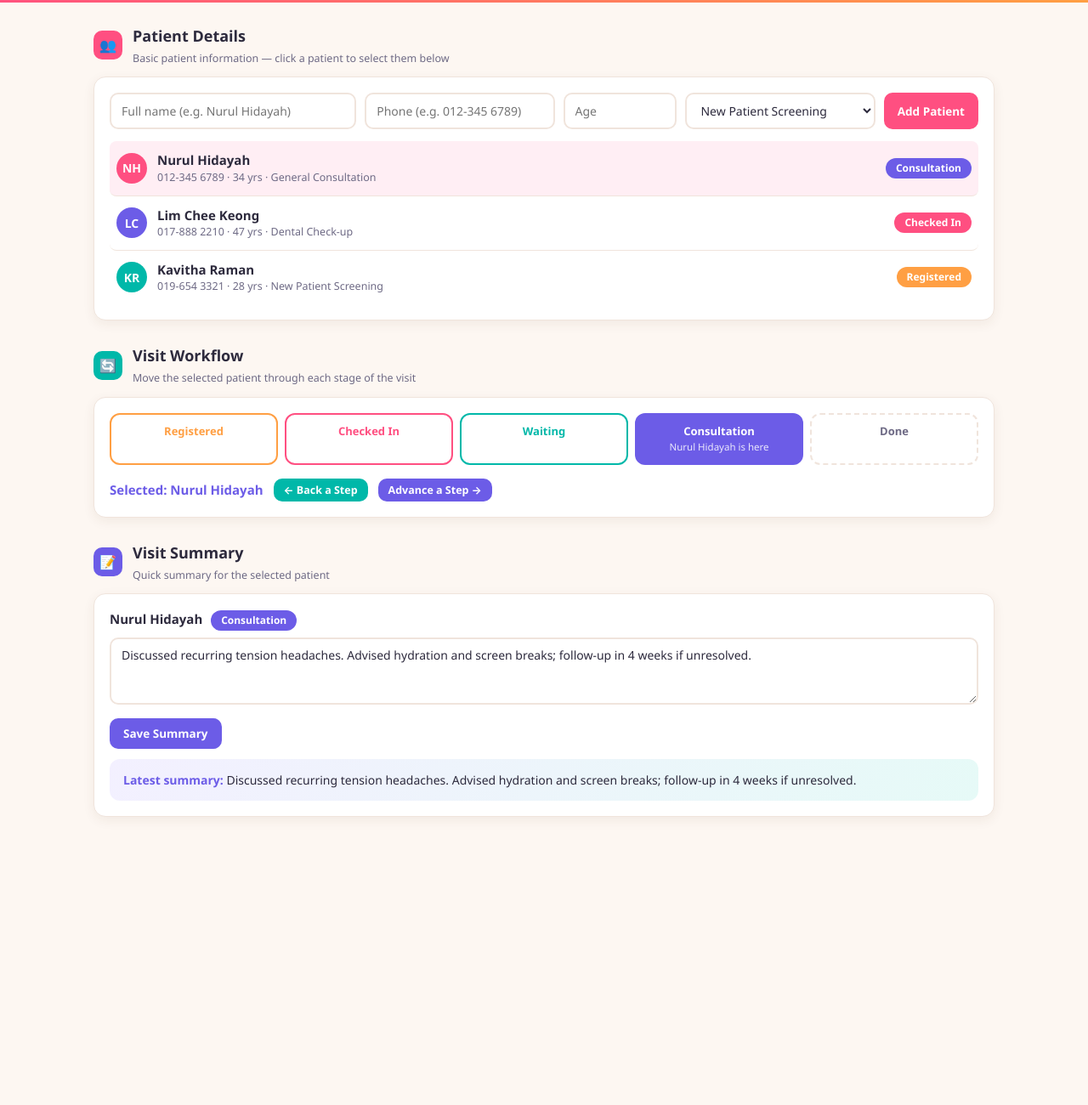
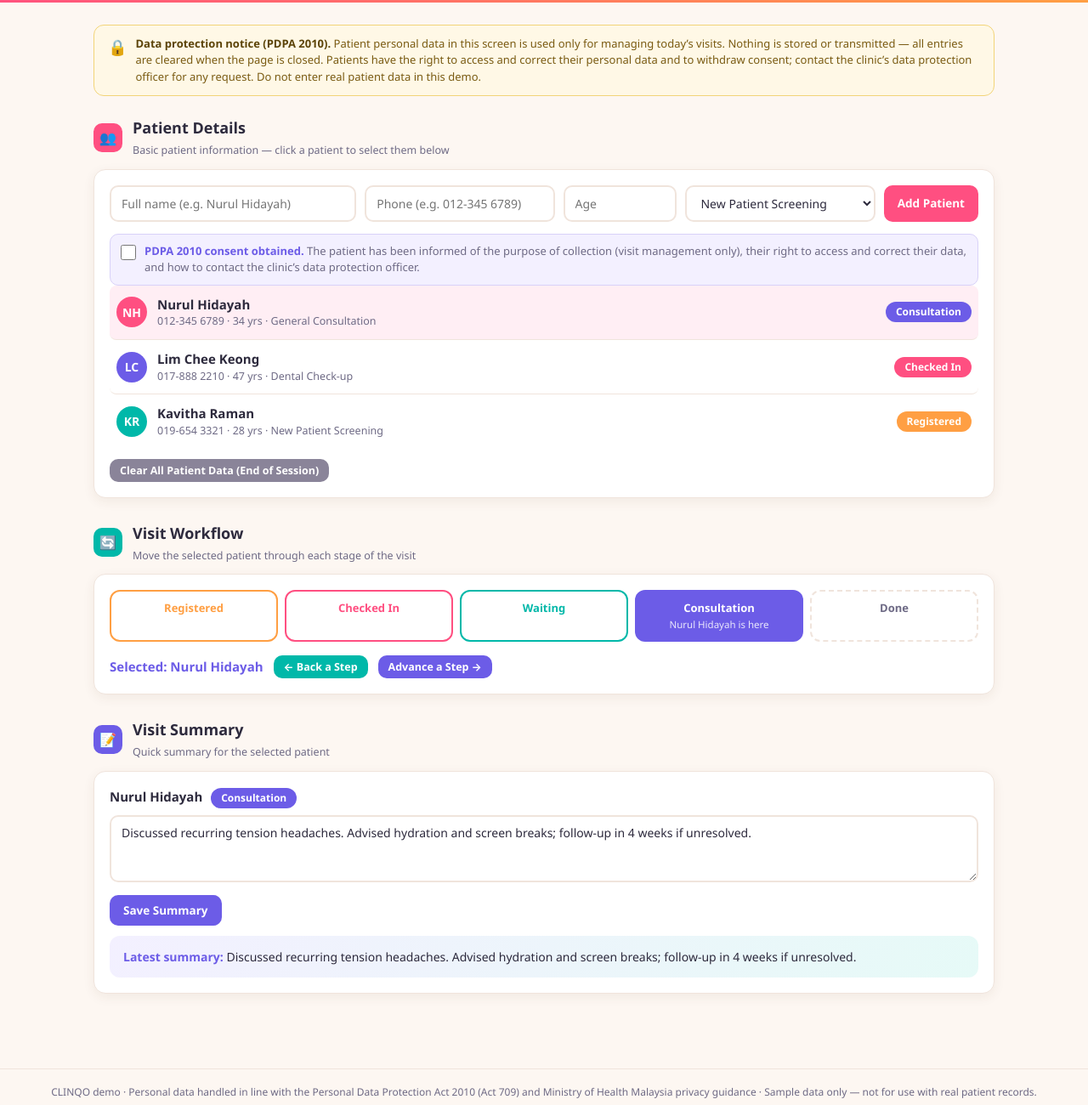
Before and after one commit to brainwave-malaysia/CLINQO, a plain HTML site: page index.html in a window 1280 px wide. Shown: the part 101-1401 px from the top of the page at 85% size. Before the commit the page ends 1150 px from the top, so only its background shows below. Drawn offline with Linux system fonts and the light colour scheme.

Commit message:
Update CLINQO: patient visit workflow, PDPA 2010 consent gate, data purge

```diff
--- a/index.html
+++ b/index.html
@@ -140,6 +140,32 @@
   }
   .toast.show { opacity: 1; }
 
+  /* PDPA notice */
+  .pdpa-banner {
+    background: #fff8e6;
+    border: 1.5px solid #f2d478;
+    border-radius: 12px;
+    padding: 12px 16px;
+    font-size: 13px;
+    color: #7a5b12;
+    display: flex; gap: 10px; align-items: flex-start;
+    margin-bottom: 24px;
+  }
+  .pdpa-banner b { color: #5c4408; }
+  .consent-row {
+    display: flex; gap: 10px; align-items: flex-start;
+    background: #f3f0ff; border: 1.5px solid #d8d1f8;
+    border-radius: 10px; padding: 10px 12px;
+    font-size: 13px; color: var(--muted);
+    cursor: pointer;
+  }
+  .consent-row input { width: 18px; height: 18px; margin-top: 2px; flex-shrink: 0; accent-color: var(--purple); }
+  .consent-row b { color: var(--purple); }
+  .footer-note {
+    text-align: center; font-size: 12px; color: var(--muted);
+    padding: 18px 0 6px; border-top: 1px solid var(--border);
+  }
+
   @media (max-width: 760px) {
     .add-grid { grid-template-columns: 1fr 1fr; }
     .stages { flex-direction: column; }
@@ -157,6 +183,16 @@
 </header>
 
 <div class="wrap">
+
+  <div class="pdpa-banner">
+    <span style="font-size:18px;">🔒</span>
+    <div>
+      <b>Data protection notice (PDPA 2010).</b> Patient personal data in this screen is used only for managing
+      today’s visits. Nothing is stored or transmitted — all entries are cleared when the page is closed.
+      Patients have the right to access and correct their personal data and to withdraw consent;
+      contact the clinic’s data protection officer for any request. Do not enter real patient data in this demo.
+    </div>
+  </div>
 
   <!-- SECTION 1: Patient details -->
   <section>
@@ -181,7 +217,16 @@
         </select>
         <button class="pink" onclick="addPatient()">Add Patient</button>
       </div>
+      <label class="consent-row">
+        <input type="checkbox" id="pConsent">
+        <span><b>PDPA 2010 consent obtained.</b> The patient has been informed of the purpose of collection
+        (visit management only), their right to access and correct their data, and how to contact the clinic’s
+        data protection officer.</span>
+      </label>
       <div id="patList"></div>
+      <div style="margin-top:12px;">
+        <button class="small" style="background:#8a8499;" onclick="clearAllData()">Clear All Patient Data (End of Session)</button>
+      </div>
     </div>
   </section>
 
@@ -223,6 +268,11 @@
     </div>
   </section>
 
+</div>
+
+<div class="footer-note">
+  CLINQO demo · Personal data handled in line with the Personal Data Protection Act 2010 (Act 709) and
+  Ministry of Health Malaysia privacy guidance · Sample data only — not for use with real patient records.
 </div>
 
 <div class="toast" id="toast"></div>
@@ -275,12 +325,14 @@ function addPatient(){
   const type = $("pType").value;
   if (!name){ toast("Please enter the patient’s name."); $("pName").focus(); return; }
   if (isNaN(age) || age < 0 || age > 120){ toast("Please enter a valid age."); $("pAge").focus(); return; }
-  patients.push({ id: nextId, name, phone, age, type, stage: 0 });
+  if (!$("pConsent").checked){ toast("PDPA consent must be recorded before registering the patient."); $("pConsent").focus(); return; }
+  patients.push({ id: nextId, name, phone, age, type, stage: 0, consent: true });
   selected = nextId;
   nextId++;
   $("pName").value = ""; $("pPhone").value = ""; $("pAge").value = "";
+  $("pConsent").checked = false;
   renderAll();
-  toast(`${name} registered — stage: Registered`);
+  toast(`${name} registered — consent recorded, stage: Registered`);
 }
 
 function selectPatient(id){
@@ -302,6 +354,11 @@ function moveStage(dir){ moveStep(dir); }
 
 function renderWorkflow(){
   const p = patients.find(x=>x.id===selected);
+  if (!p){
+    $("stageRow").innerHTML = `<div class="empty" style="grid-column:1/-1;">No patient selected — register or select a patient above.</div>`;
+    $("wfPatient").textContent = "";
+    return;
+  }
   $("stageRow").innerHTML = STAGES.map((s,i)=>{
     let cls = "";
     if (i < p.stage) cls = "past";
@@ -324,6 +381,12 @@ function renderWorkflow(){
 /* ---------- Section 3 ---------- */
 function renderSummary(){
   const p = patients.find(x=>x.id===selected);
+  if (!p){
+    $("sumPatientName").textContent = "No patient selected";
+    $("sumInput").value = "";
+    $("sumDisplay").innerHTML = `<b>Latest summary:</b> Select or register a patient first.`;
+    return;
+  }
   $("sumPatientName").innerHTML = `${p.name}
     <span class="stage-pill" style="background:${STAGE_COLORS[p.stage]}">${STAGES[p.stage]}</span>`;
   const s = summaries[p.id];
@@ -340,6 +403,14 @@ function saveSummary(){
   toast("Visit summary saved.");
 }
 
+function clearAllData(){
+  patients = [];
+  summaries = {};
+  selected = null;
+  renderAll();
+  toast("All patient data cleared from this session.");
+}
+
 function renderAll(){
   renderPatients();
   renderWorkflow();
```
